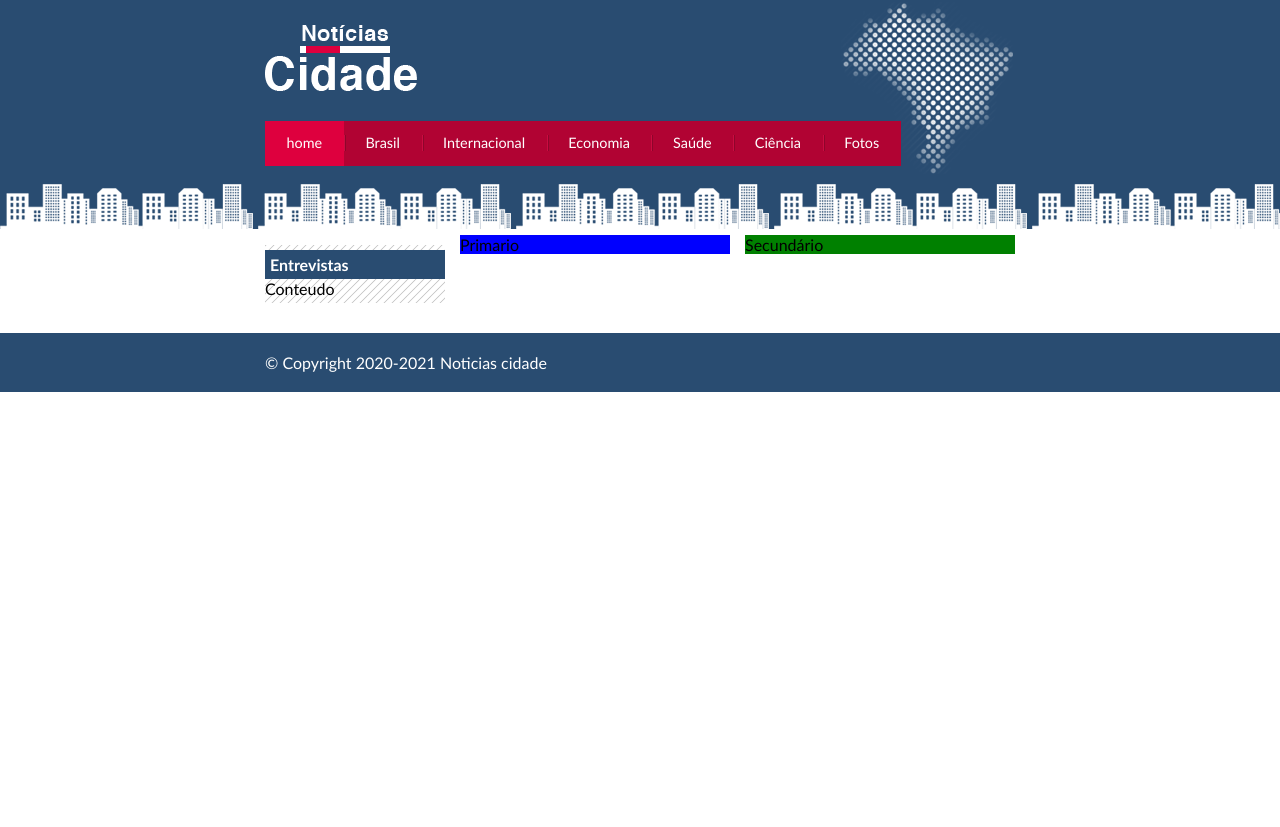
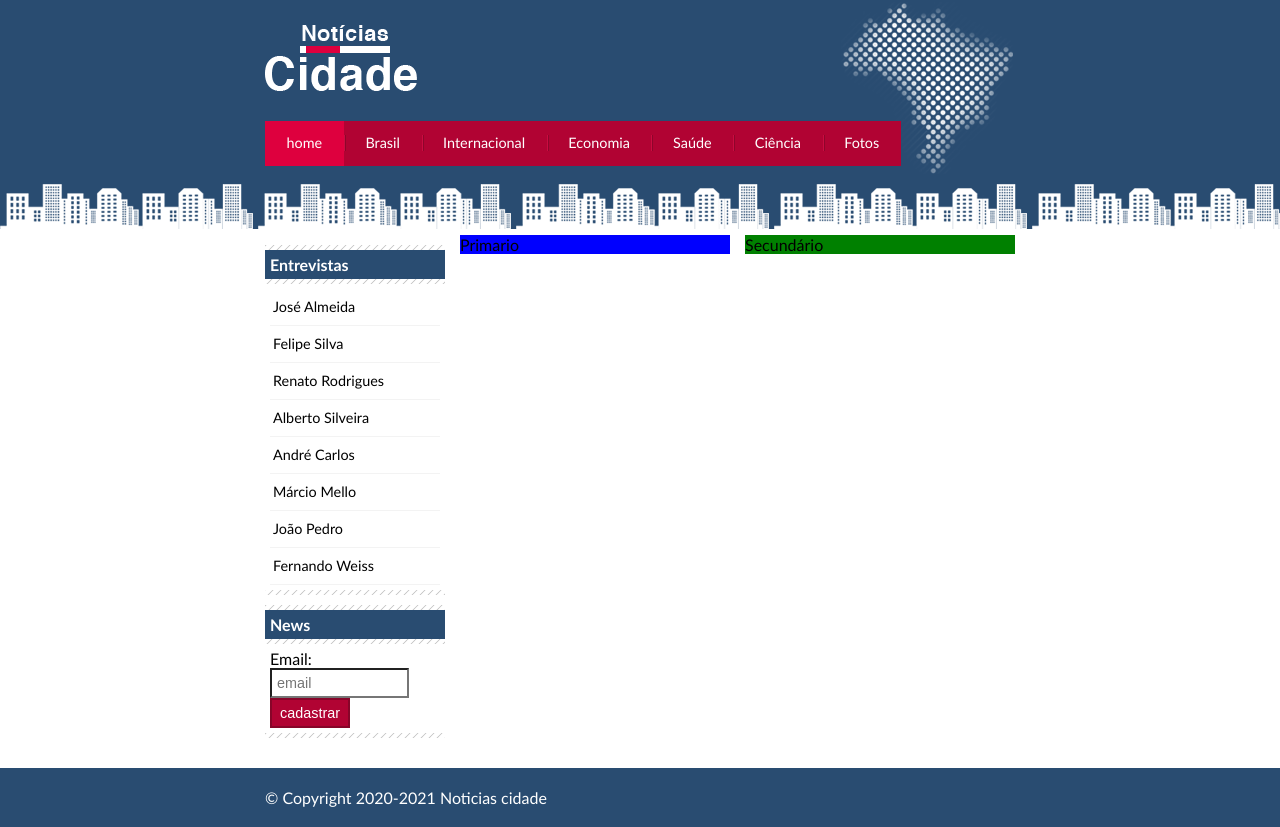
Before and after one commit to mensil/Site-noticias-cidade, a plain HTML site: page index.html in a window 1280 px wide. Before the commit the page ends 800 px from the top, so only its background shows below. Drawn offline with Linux system fonts and the light colour scheme.

Commit message:
Criando e formatando formularios

```diff
--- a/estilo.css
+++ b/estilo.css
@@ -138,6 +138,54 @@ h2{
 	color: #fff;
 	padding: 5px;
 }
+
+.caixa-conteudo{
+	background: #fff;
+	padding: 5px;
+	margin-top: 5px;
+}
+
+/* Formatar Menus Laterais*/
+#lateral ul a{
+
+	font-size: 0.9em;
+	padding: 3px;
+	display: block;
+	line-height: 30px;
+	color: #000;
+	text-decoration:none;
+	border-bottom: 1px solid #f3f3f3;
+ }
+
+ #lateral ul a:hover{
+ 	background: #f9f9f9 url(imagens/marcador.png) no-repeat left center;
+ 	padding-left: 20px;
+ 	color: #a1a1a1;
+ }
+
+ /* Formatando formularios */
+
+ label{
+ 	display: block;
+ 	cursor: pointer;
+ }
+
+ input{
+ 	padding: 5px;
+ 	width: 125px;
+ 	font-size: 0.9em;
+ 	background-color: #fff;
+ }
+
+  input.submit{
+  	width: 80px;
+ 	color: #fff;
+ 	background-color:  #b10333;
+ 	border: 2px solid #870529;
+
+ }
+
+
 /* Rodape */
 #rodape{
 	width: 750px;
--- a/index.html
+++ b/index.html
@@ -50,10 +50,39 @@
 					<div class="caixa">
 						<h2>Entrevistas</h2>
 						<div class="caixa-conteudo">
-							Conteudo
+							<ul>
+								<li> <a href="">José Almeida</a></li>
+								<li> <a href="">Felipe Silva</a></li>
+								<li> <a href="">Renato Rodrigues</a></li>
+								<li> <a href="">Alberto Silveira</a></li>
+								<li> <a href="">André Carlos</a></li>
+								<li> <a href="">Márcio Mello</a></li>
+								<li> <a href="">João Pedro</a></li>
+								<li> <a href="">Fernando Weiss</a></li>
+
+							</ul>
 
 						</div>
 					</div>
+
+					<div class="caixa">
+						<h2>News</h2>
+						<div class="caixa-conteudo">
+							<form>
+								<div>
+									<label for="email">Email:</label>
+									<input type="text" name="email" id="email" placeholder="email">
+								</div>
+								<div>
+									<input class="submit" type="submit" value="cadastrar">
+								</div>
+							</form>
+
+
+						</div>
+					</div>
+
+
 
 				</div>
 				<!-- Fim Lateral -->
```
